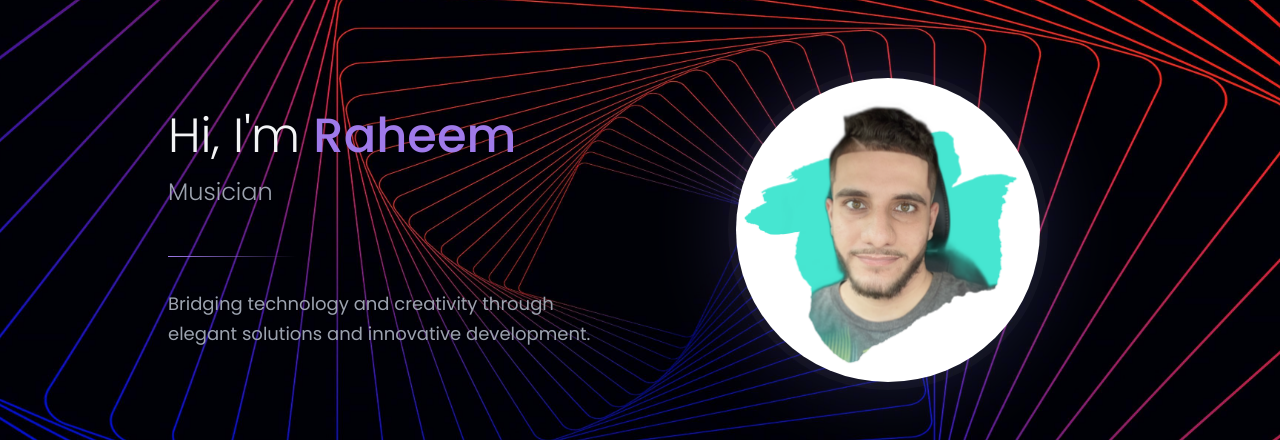
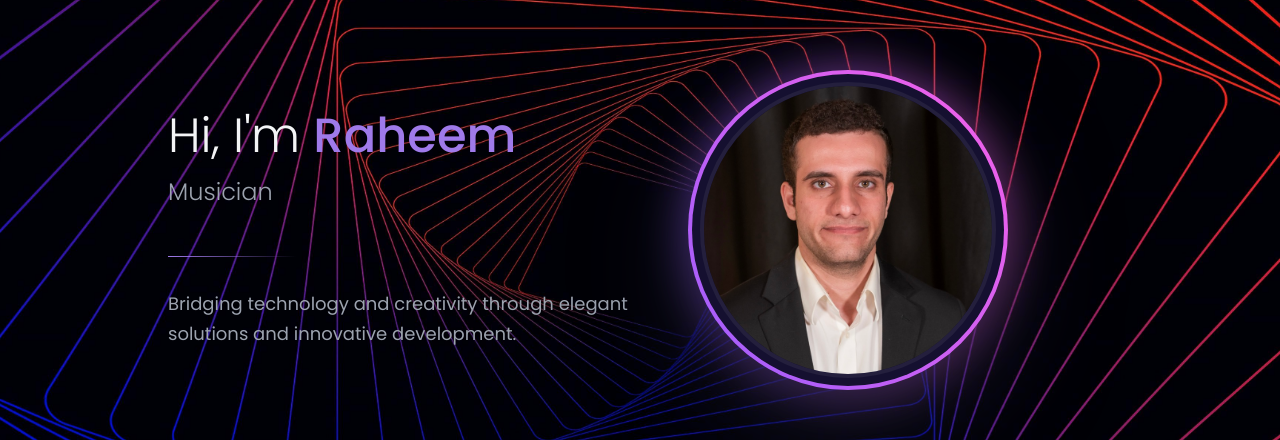
Before and after one commit to raheem6/3d_personal_website, a React (Vite) app: page / in a window 1280 px wide. Shown: the part 170-610 px from the top of the page. Built offline with nearby package versions, Linux system fonts and the light colour scheme.

Commit message:
new commits

```diff
--- a/package.json
+++ b/package.json
@@ -17,7 +17,7 @@
     "maath": "^0.7.0",
     "react": "^18.2.0",
     "react-dom": "^18.2.0",
-    "react-parallax-tilt": "^1.7.154",
+    "react-parallax-tilt": "^1.7.284",
     "react-router-dom": "^6.14.1",
     "react-simple-typewriter": "^5.0.1",
     "react-tilt": "^1.0.2",
--- a/src/components/Hero.jsx
+++ b/src/components/Hero.jsx
@@ -1,6 +1,7 @@
 import { motion } from "framer-motion";
 import { useTypewriter } from "react-simple-typewriter";
-import me from "../assets/me.jpg";
+import Tilt from "react-parallax-tilt";
+import me from "../assets/raheem.png";
 
 const Hero = () => {
   const [text] = useTypewriter({
@@ -48,27 +49,46 @@ const Hero = () => {
           </motion.div>
 
           {/* Profile Image */}
+          <Tilt
+            tiltEnable={true}
+            tiltMaxAngleX={25}
+            tiltMaxAngleY={25}
+            scale={1.05}
+            transitionSpeed={500}
+            className="relative w-[320px] h-[320px]"
+          >
+            <div className="absolute inset-0 bg-gradient-to-r from-[#915EFF] to-[#ff61e6] rounded-full animate-pulse blur-xl opacity-75" />
+
             <motion.div
-            className="lg:w-1/2 flex justify-center"
-            initial={{ scale: 0.95, opacity: 0 }}
-            animate={{ scale: 1, opacity: 1 }}
-            transition={{ duration: 0.8 }}
+              className="relative green-pink-gradient p-1 rounded-full shadow-card overflow-hidden"
+              animate={{
+                background: [
+                  'linear-gradient(45deg, #ff61e6, #915EFF)',
+                  'linear-gradient(135deg, #915EFF, #ff61e6)',
+                  'linear-gradient(225deg, #ff61e6, #915EFF)',
+                  'linear-gradient(315deg, #915EFF, #ff61e6)',
+                ]
+              }}
+              transition={{
+                duration: 8,
+                repeat: Infinity,
+              }}
             >
-            <div className="relative w-64 h-64 sm:w-80 sm:h-80">
-              <div className="absolute inset-0 rounded-full bg-gradient-to-br from-[#9F7AEA] to-[#667EEA] opacity-20 blur-2xl" />
+              <div className="bg-tertiary rounded-full p-2 overflow-hidden">
                 <img
                   src={me}
-                alt="Raheem"
-                className="w-full h-full rounded-full object-cover border-8 border-[#ffffff08] transform hover:scale-105 transition-all duration-300"
+                  alt="Profile"
+                  className="w-full h-full rounded-full object-cover border-4 border-[#ffffff10] aspect-square"
                 />
               </div>
             </motion.div>
+          </Tilt>
         </div>
       </div>
 
       {/* Scroll Indicator */}
       <motion.div
-        className="absolute bottom-8 left-1/2 -translate-x-1/2"
+        className="absolute bottom-3 left-1/2 -translate-x-1/2"
         initial={{ opacity: 0, y: 10 }}
         animate={{ opacity: 1, y: 0 }}
         transition={{ delay: 0.6 }}
```
Also changed, not shown: src/assets/raheem.png (added), 1 other file (tests, documents, lock files or other folders). Lines whose indentation alone changed are shown as unchanged.
